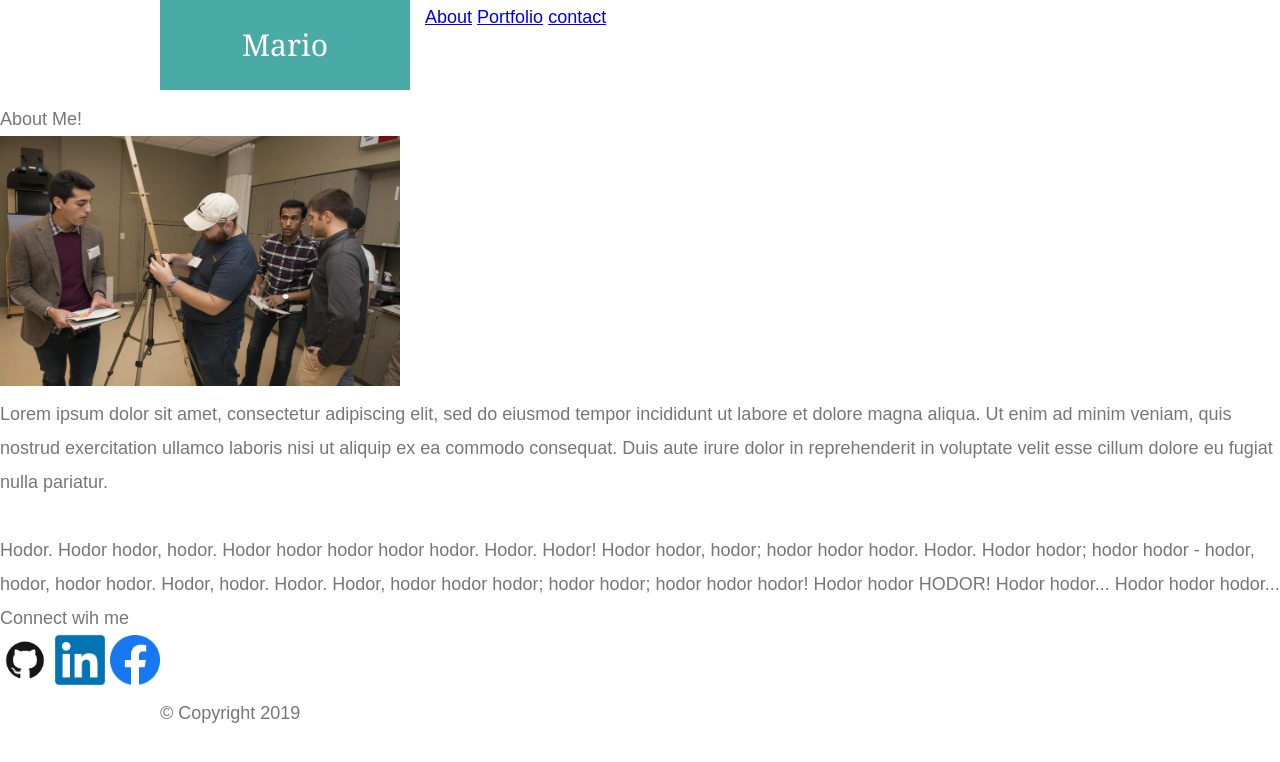
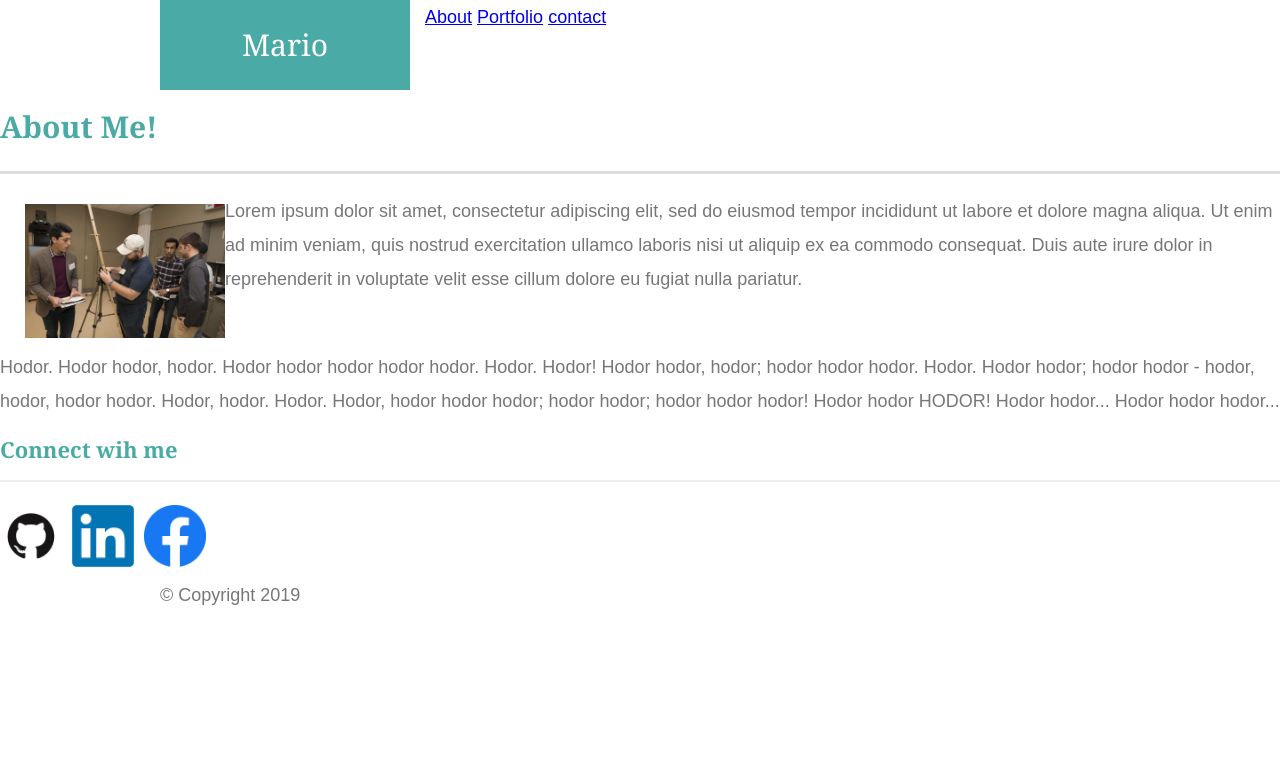
Before and after one commit to Mario-cyber/Responsive-Portfolio, a plain HTML site: page index.html in a window 1280 px wide. Drawn offline with Linux system fonts and the light colour scheme.

Commit message:
CSS files sidebars, headers and images formated, still not working properly

```diff
--- a/css/style.css
+++ b/css/style.css
@@ -50,6 +50,69 @@ nav {
     line-height: 18px;
 }
 
-nav a: :first-child{
+nav a:first-child{
     border-left: 0 none;
 }
+
+h1, h2, h3 , p {
+    margin-bottom: 20px;
+
+}
+
+p :last-child {
+    margin-bottom: 0;
+}
+
+h1, h2, h3 {
+    font-family: Georgia, 'Times New Roman', Times, serif;
+    font-weight: 700;
+    color: #4aaaa5
+}
+
+h1 {
+    font-size: 30px;
+    line-height: 49px;
+    border-bottom: 3px solid #dddddd;
+    padding-bottom: 20px;
+}
+
+h2, h3 {
+    font-size: 22px;
+}
+
+/* main */
+
+main.container{
+    background: #ffffff;
+    padding:30px;
+    margin: 0  0 40px 0;
+    width: 100%;
+    max-width: 650px;
+    float: left;
+    border: 1px solid #dddddd;
+}
+
+.auth-image {
+    width: 200px;
+    height: auto;
+    margin-top: 10px;
+    float: left;
+    margin-left: 25px;
+}
+
+h3, .sidebar,h2 {
+    border-bottom: 2px solid #eeeeee;
+    padding-bottom: 20px;
+    margin-bottom: 15px;
+    line-height: 22px;
+}
+
+.social {
+    width: 62px;
+    height: 62px;
+    margin-top: 8px;
+    margin-right: 5px;
+}
+.social last-child{
+    margin-right: 0;
+}
```
